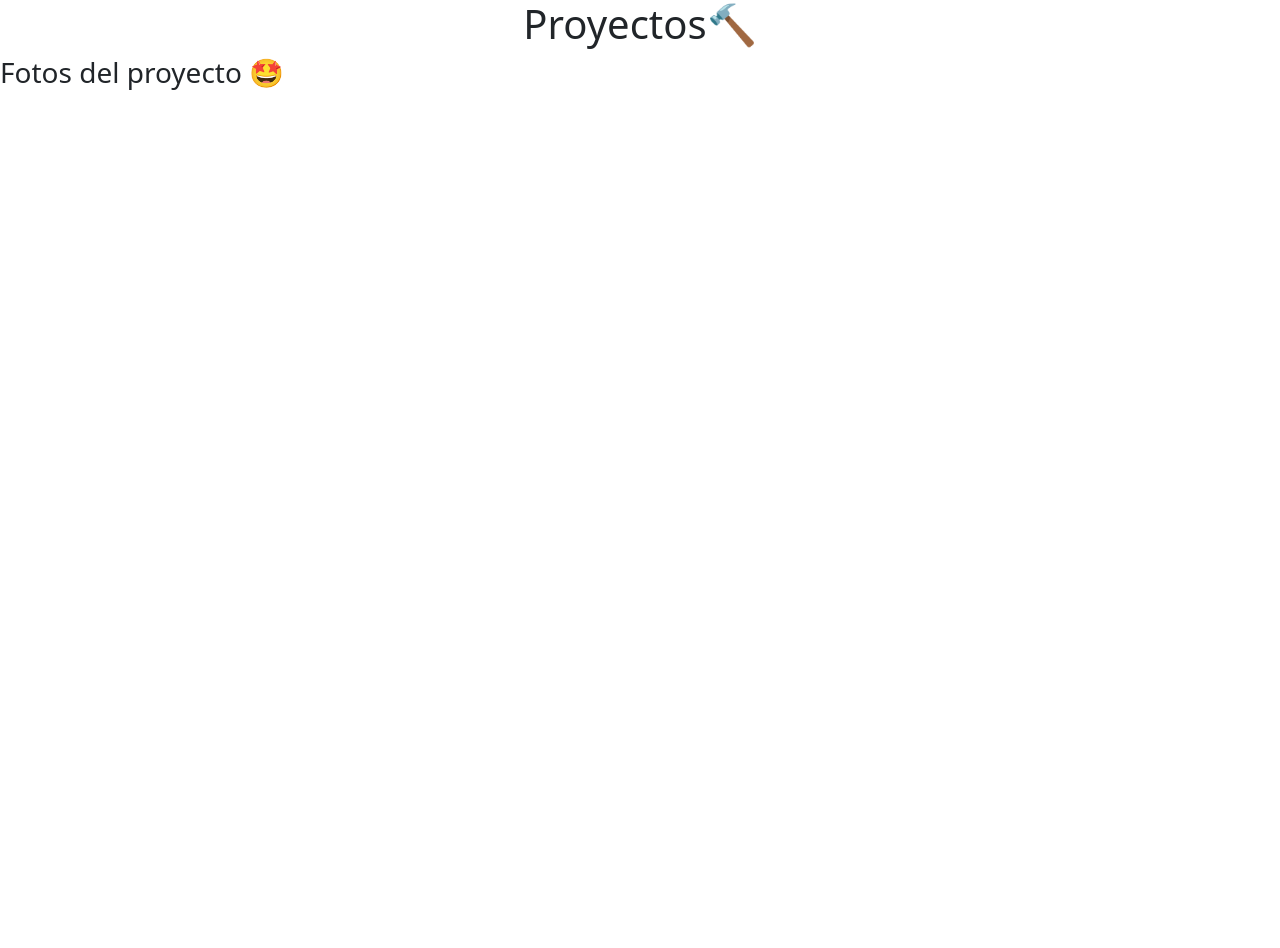
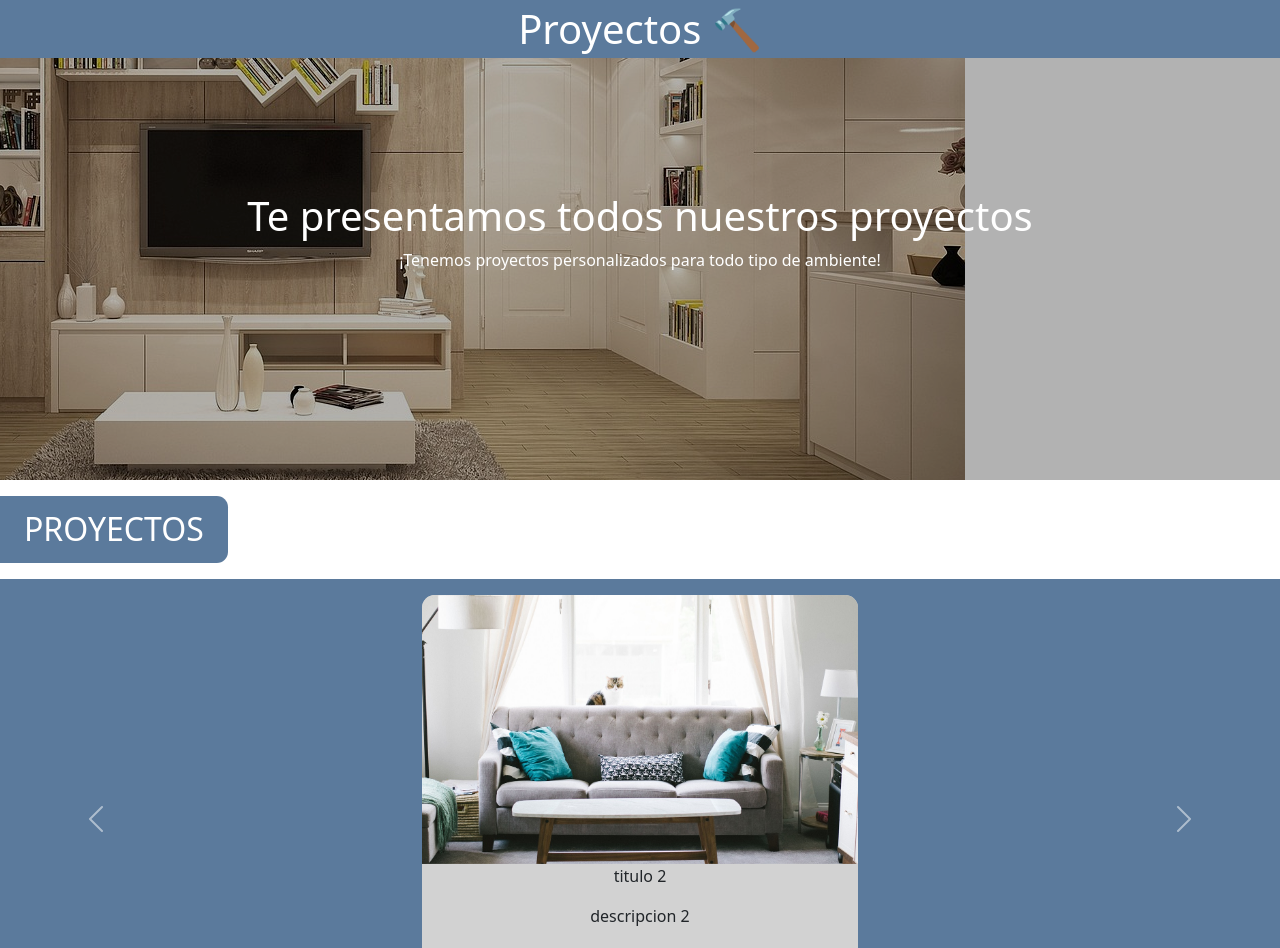
Before and after one commit to EstefaniaDelgado/Mobiliario, a React (Vite) app: page /proyectos/detalle/1 in a window 1280 px wide. Shown: the top 948 px of the page. Before the commit the page ends 800 px from the top, so only its background shows below. Built offline with nearby package versions, Linux system fonts and the light colour scheme.

Commit message:
Add: components Card and Hero in Projects

```diff
--- a/src/index.css
+++ b/src/index.css
@@ -1,3 +1,9 @@
+* {
+  padding: 0;
+  margin: 0;
+  box-sizing: border-box;
+}
+
 /* :root {
   font-family: Inter, system-ui, Avenir, Helvetica, Arial, sans-serif;
   line-height: 1.5;
--- a/src/views/Projects/Projects.module.css
+++ b/src/views/Projects/Projects.module.css
@@ -1,4 +1,42 @@
+:root {
+  --primary-color: #5b7a9c;
+  --secondary-color: rgb(210, 210, 210);
+  --text-color: #fff;
+}
 
-.title{
-    text-align: center;
+.title {
+  padding: 0.3rem;
+  text-align: center;
+  position: fixed;
+  z-index: 10;
+  width: 100%;
+  color: var(--text-color);
+  background: var(--primary-color);
 }
+
+.subtitle {
+  display: inline-block;
+  padding: 0.9rem 1.5rem;
+  margin: 0.5rem 0;
+  /* padding: 0.9rem 5rem; */
+  background-color: var(--primary-color);
+  border-radius: 0 0.7rem 0.7rem 0;
+  text-align: center;
+  color: var(--text-color);
+}
+
+.subtitle:hover {
+  display: block;
+  border-radius: 0;
+}
+
+.cardsContainer {
+  display: flex;
+  justify-content: space-evenly;
+  width: 100%;
+  height: 60vh;
+  padding: 1rem;
+  margin: 0.5rem 0;
+  background: var(--primary-color);
+  flex-wrap: wrap;
+}
--- /dev/null
+++ b/src/views/Projects/components/Card/Card.module.css
@@ -0,0 +1,29 @@
+:root {
+  --primary-color: #5b7a9c;
+  --secondary-color: rgb(210, 210, 210);
+  --text-color: #fff;
+}
+
+.card {
+  height: 100%;
+  width: 35%;
+  min-width: 260px;
+  background-color: var(--secondary-color);
+  border-radius: 0.8rem 0.8rem 0 0;
+}
+
+.imageContainer {
+  width: 100%;
+  height: 60%;
+}
+
+.carouselImage {
+  border-radius: 0.8rem 0.8rem 0 0;
+  width: 100%;
+  height: 100%;
+  object-fit: cover;
+}
+
+.description {
+  text-align: center;
+}
--- /dev/null
+++ b/src/views/Projects/components/Card/index.jsx
@@ -0,0 +1,30 @@
+import LivingRoom from "../../../../assets/furniture/living-room.jpg";
+import styles from "./Card.module.css";
+import PropTypes from "prop-types";
+
+const Card = ({title, description, image}) => {
+  return (
+    <div className={styles.card}>
+        <div className={styles.imageContainer}>
+          <img
+            src={LivingRoom}
+            alt="Living Room"
+            className={styles.carouselImage}
+          />
+        </div>
+        <div className={styles.description}>
+          <p>{title}</p>
+          <p>{description}</p>
+          <p>{image}</p>
+        </div>
+    </div>
+  );
+};
+
+Card.propTypes = {
+  title: PropTypes.string.isRequired,
+  description: PropTypes.string.isRequired,
+  image: PropTypes.string.isRequired,
+};
+
+export default Card;
--- /dev/null
+++ b/src/views/Projects/components/Hero/Hero.module.css
@@ -0,0 +1,41 @@
+.heroContainer {
+  height: 60vh;
+  width: 100%;
+  margin-bottom: 0.5rem;
+  background: fixed no-repeat -315px -180px;
+  background-image: url('../../../../assets/furniture/hero_image.jpg');
+  background-size: cover;
+  overflow: hidden;
+  display: flex;
+  align-items: center;
+}
+
+.hero {
+  width: 100%;
+  text-align: center;
+  color: var(--text-color);
+  padding: 20px;
+}
+
+.heroContainer::before {
+  content: '';
+  position: absolute;
+  top: 0;
+  left: 0;
+  width: 100%;
+  height: 100%;
+  background: rgba(0, 0, 0, 0.3);
+  z-index: -1;
+}
+
+.heroContainer {
+  perspective: 1px;
+  transform-style: preserve-3d;
+  /* overflow-y: scroll; */
+}
+
+.hero {
+  position: relative;
+  transform: translateZ(-1px) scale(2);
+  z-index: 2;
+}
--- /dev/null
+++ b/src/views/Projects/components/Hero/index.jsx
@@ -0,0 +1,14 @@
+import styles from "./Hero.module.css";
+
+const Hero = () => {
+  return (
+    <div className={styles.heroContainer}>
+      <div className={styles.hero}>
+        <h1>Te presentamos todos nuestros proyectos</h1>
+        <p>¡Tenemos proyectos personalizados para todo tipo de ambiente!</p>
+      </div>
+    </div>
+  );
+};
+
+export default Hero;
--- a/src/views/Projects/index.jsx
+++ b/src/views/Projects/index.jsx
@@ -1,14 +1,109 @@
 import { Outlet } from "react-router-dom";
-import styles from "./Projects.module.css"
+import styles from "./Projects.module.css";
+import Carousel from "react-bootstrap/Carousel";
+import Card from "./components/Card";
+import Hero from "./components/Hero";
+
+const array = [
+  { id: 1, title: "titulo 1", description: "descripcion 1", image: "url 1" },
+  { id: 2, title: "titulo 2", description: "descripcion 2", image: "url 2" },
+];
 
 const Projects = () => {
   return (
     <div>
+        <h1 className={styles.title}>Proyectos 🔨</h1>
+      <Hero />
+      <section>
+        <h2 className={styles.subtitle}>PROYECTOS</h2>
+      </section>
 
-      <h1 className={styles.title}>Proyectos🔨</h1>
-      <Outlet/>
+      {/* Carrusel para movil */}
+      <section className={styles.carouselContainer}>
+        <Carousel>
+          {array.map((e) => (
+            <Carousel.Item key={`item card: ${e.id}`}>
+              <section className={styles.cardsContainer}>
+                <Card
+                  title={e.title}
+                  description={e.description}
+                  image={e.image}
+                />
+              </section>
+            </Carousel.Item>
+          ))}
+          {/* <Carousel.Item>
+              <section className={styles.cardsContainer}>
+                <article className={styles.card}>
+                  <div className={styles.imageContainer}>
+                    <img
+                      src={LivingRoom}
+                      alt="Living Room"
+                      // className={styles.carouselImage}
+                    />
+                  </div>
+                  <Carousel.Caption>
+                    <h3>First slide label</h3>
+                    <p>
+                      Nulla vitae elit libero, a pharetra augue mollis interdum.
+                    </p>
+                  </Carousel.Caption>
+                </article>
+                <article>
+                  <img
+                    src={LivingRoom}
+                    alt="Living Room"
+                    className={styles.carouselImage}
+                  />
+                  <Carousel.Caption>
+                    <h3>First slide label</h3>
+                    <p>
+                      Nulla vitae elit libero, a pharetra augue mollis interdum.
+                    </p>
+                  </Carousel.Caption>
+                </article>
+              </section>
+            </Carousel.Item>
+            <Carousel.Item>
+              <section className={styles.cardsContainer}>
+                <article className={styles.card}>
+                  <div className={styles.imageContainer}>
+                    <img
+                      src={LivingRoom}
+                      alt="Living Room"
+                      // className={styles.carouselImage}
+                    />
+                  </div>
+                  <Carousel.Caption>
+                    <h3>First slide label</h3>
+                    <p>
+                      Nulla vitae elit libero, a pharetra augue mollis interdum.
+                    </p>
+                  </Carousel.Caption>
+                </article>
+                <article>
+                  <img
+                    src={LivingRoom}
+                    alt="Living Room"
+                    className={styles.carouselImage}
+                  />
+                  <Carousel.Caption>
+                    <h3>First slide label</h3>
+                    <p>
+                      Nulla vitae elit libero, a pharetra augue mollis interdum.
+                    </p>
+                  </Carousel.Caption>
+                </article>
+              </section>
+            </Carousel.Item> */}
+        </Carousel>
+      </section>
+
+      {/* Carrusel para vista grande */}
+      {/* <section></section> */}
+      <Outlet />
     </div>
-  )
-}
+  );
+};
 
 export default Projects;
```
Also changed, not shown: src/assets/furniture/hero_image.jpg (added).
